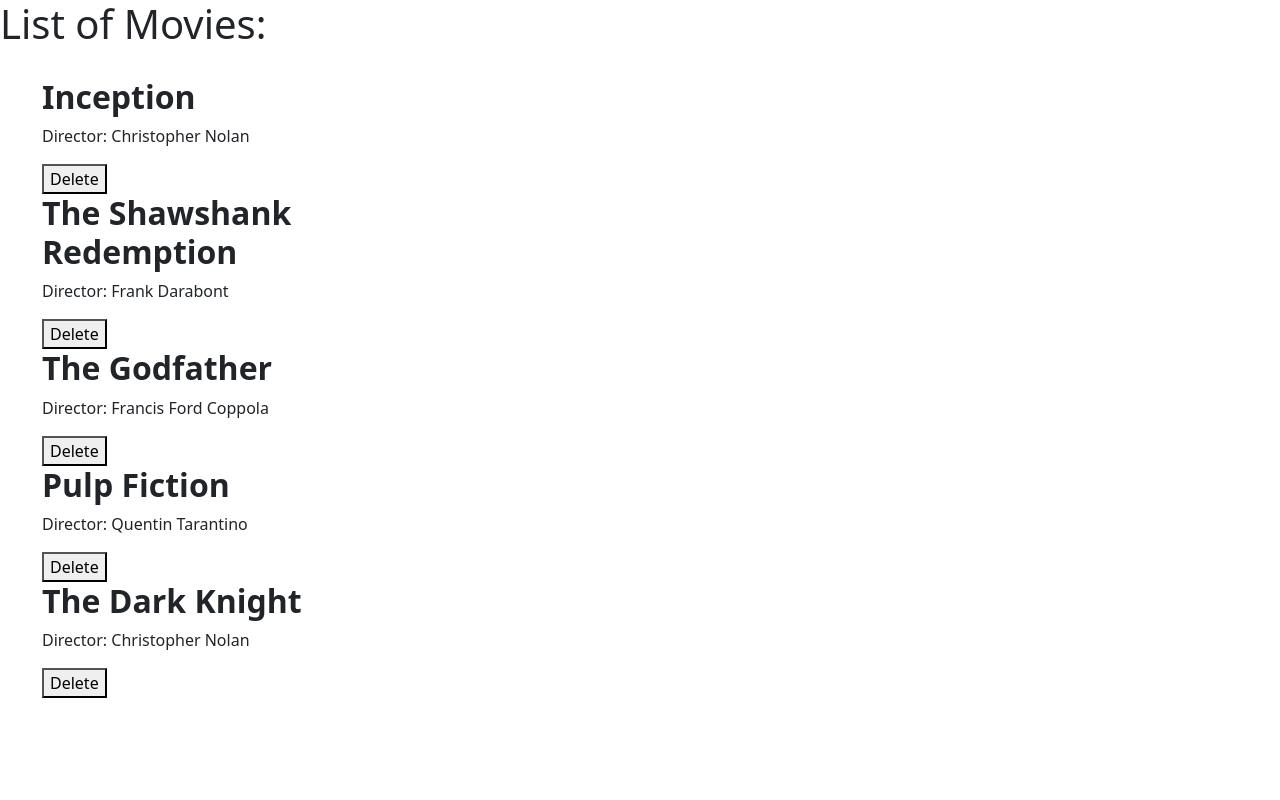
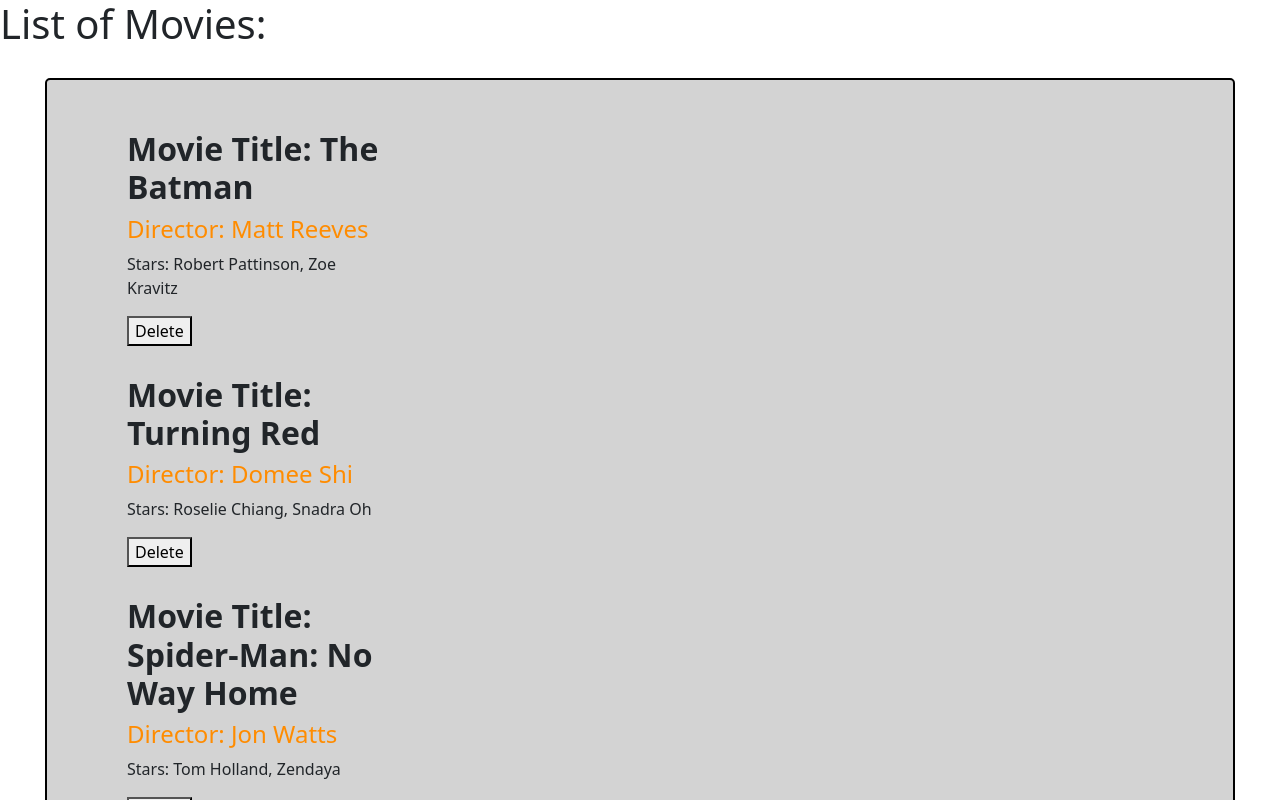
Before and after one commit to ndavidson4/lesson7.1, a React (Create React App) app: page / in a window 1280 px wide. Shown: the top 800 px of the page. Built offline with nearby package versions, Linux system fonts and the light colour scheme.

Commit message:
cssCommits

```diff
--- a/src/App.js
+++ b/src/App.js
@@ -4,16 +4,17 @@
 import './Movie.css';
 import Movie from './Movie.js';
 import MovieList from "./MovieList";
-// import { BrowserRouter as Router } from 'react-router-dom';
 
 function App() {
   return (
     <div>
       <h1>List of Movies:</h1>
-      <div className="Movies row">
-      <div className="col-lg-4">
-        <MovieList />
-      </div>
+      <div className="movie">
+        <div className="movieRow">
+          <div className="col-lg-4">
+            <MovieList />
+          </div>
+        </div>
       </div>
     </div>
   );
--- a/src/Movie.css
+++ b/src/Movie.css
@@ -1,8 +1,8 @@
-.Movies {
+.movie {
   margin: 30px;
 }
 
-.Movie{
+.movieRow{
   text-align: left;
   margin: 15px;
   background-color: lightgrey;
--- a/src/Movie.js
+++ b/src/Movie.js
@@ -1,10 +1,12 @@
 import React from "react";
+import "./Movie.css";
 
 const Movie = ({ movie, onDelete }) => {
   return (
     <div className="movie">
-      <h2>{movie.title}</h2>
-      <p>Director: {movie.director}</p>
+      <h2>Movie Title: {movie.title}</h2>
+      <h4>Director: {movie.director}</h4>
+      <p>Stars: {movie.stars}</p>
       <button onClick={() => onDelete(movie.id)}>Delete</button>
     </div>
   );
--- a/src/MovieList.js
+++ b/src/MovieList.js
@@ -1,12 +1,13 @@
+
 import React, { useState } from "react";
 import Movie from "./Movie";
 
 const moviesData = [
-  { id: 1, title: "Inception", director: "Christopher Nolan" },
-  { id: 2, title: "The Shawshank Redemption", director: "Frank Darabont" },
-  { id: 3, title: "The Godfather", director: "Francis Ford Coppola" },
-  { id: 4, title: "Pulp Fiction", director: "Quentin Tarantino" },
-  { id: 5, title: "The Dark Knight", director: "Christopher Nolan" }
+  { id: 1, title: "The Batman", director: "Matt Reeves", stars: "Robert Pattinson, Zoe Kravitz" },
+  { id: 2, title: "Turning Red", director: "Domee Shi", stars: "Roselie Chiang, Snadra Oh" },
+  { id: 3, title: "Spider-Man: No Way Home", director: "Jon Watts", stars: "Tom Holland, Zendaya" },
+  { id: 4, title: "How to Train Your Dragon", director: "Dean DeBlois and Chris Sanders", stars: "Jay Baruchel, Gerad Butler" },
+  { id: 5, title: "Pulp Fiction", director: "Quentin Tarantino", stars: "John Travolta, Uma Thurman" }
 ];
 
 const MovieList = () => {
@@ -17,7 +18,7 @@
   };
 
   return (
-    <div>
+    <div className="movie">
       {movies.map(movie => (
         <Movie key={movie.id} movie={movie} onDelete={deleteMovie} />
       ))}
```
Also changed, not shown: src/Movies.json (+5 -5 lines).
